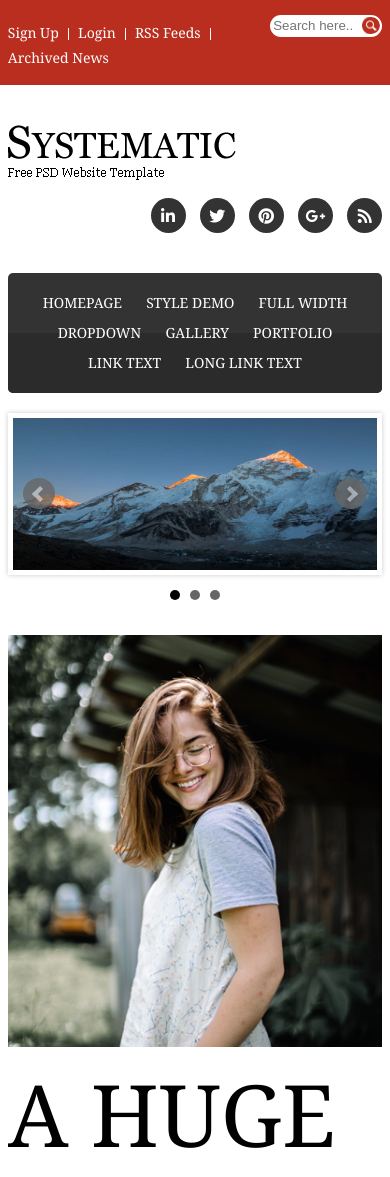
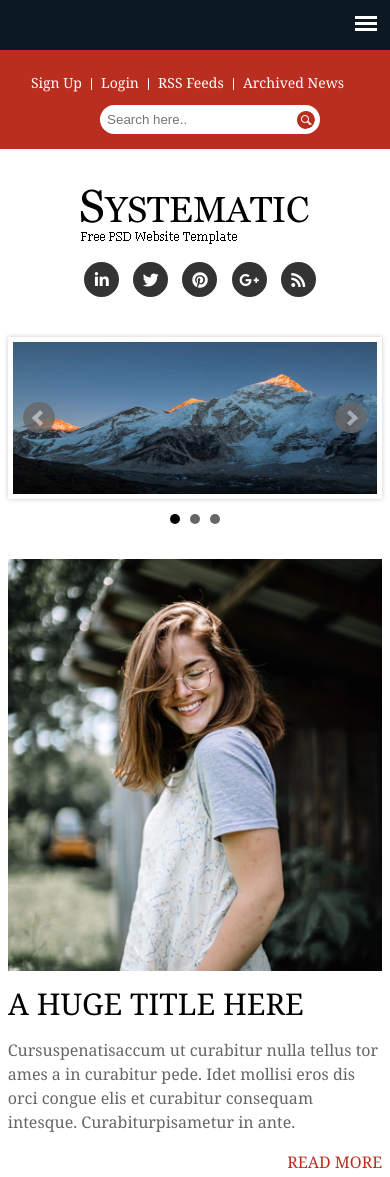
Before and after one commit to hrlalon/systematics-master, a plain HTML site: page index.html in a window 390 px wide. Shown: the top 1177 px of the page. Drawn offline with nearby package versions, Linux system fonts and the light colour scheme.

Commit message:
Full Project Done With Responsive

```diff
--- a/index.html
+++ b/index.html
@@ -4,13 +4,16 @@
     <meta charset="UTF-8">
     <meta http-equiv="X-UA-Compatible" content="IE=edge">
     <meta name="viewport" content="width=device-width, initial-scale=1.0">
+    <link rel="stylesheet" href="css/meanmenu.min.css">
     <link rel="stylesheet" href="css/all.min.css">
     <link rel="stylesheet" href="css/fontawesome.min.css">
     <link rel="stylesheet" href="css/bxslider.min.css">
     <link rel="stylesheet" href="style.css">
+    <link rel="stylesheet" href="responsive.css">
     <title>Document</title>
 </head>
 <body>
+    <div id="mobile_menu"></div>
     <header class="header_area">
         <div id="top_header_area">
             <div class="inner_top_header container">
@@ -243,7 +246,9 @@
     </section>
 
     <script src="https://ajax.googleapis.com/ajax/libs/jquery/3.1.1/jquery.min.js"></script>
+    <script src="js/jquery.bxslider.min.js"></script>
+    <script src="js/meanmenu.min.js"></script>
     <script src="js/main.js"></script>
-    <script src="js/jquery.bxslider.min.js"></script>
+
 </body>
 </html>
--- a/js/main.js
+++ b/js/main.js
@@ -1,4 +1,8 @@
 // bx slider
 $(document).ready(function(){
     $('.slider_area').bxSlider();
+    $('#main_menu').meanmenu({
+      meanMenuContainer:'#mobile_menu',
+      meanScreenWidth: 991,
+    });
   });
--- /dev/null
+++ b/responsive.css
@@ -0,0 +1,22 @@
+/*Tablet Layout*/
+@media only screen and (min-width:200px) and (max-width:991px) {
+    .social_area {max-width: 490px;}
+    .inner_menu {background: none; min-height: auto;}
+    .inner_menu::after {display: none;}
+    .mean-container .mean-nav {margin-top: 0;width: 96%;}
+    #slider_area {margin-top: 0;}
+    .inner_hero h1 {font-size: 50px;}
+}
+/*Mobile Layout*/
+@media only screen and (min-width:200px) and (max-width:480px) {
+    .mini_menu {width: 100%;padding-top: 5px; margin-bottom: 10px;}
+    .mini_menu ul, .social_area ul {text-align: center;}
+    .search_area, .logo_area {width: 250px;float: none;margin: 0 auto; text-align: center;}
+    .inner_hero h1 {font-size: 30px;}
+    .inner_hero {padding-bottom: 25px;}
+    #work_area, #footer_area {padding: 20px 0;}
+    .child_work {width: 98%;}
+    .child_footer {width: 96%;}
+    .left_copyright {float: none;width: 100%;text-align: center;margin-bottom: 10px;}
+    .right_copyright {float: none;width: 100%;text-align: center;}
+}
```
Also changed, not shown: css/meanmenu.min.css (added), js/meanmenu.min.js (added).
